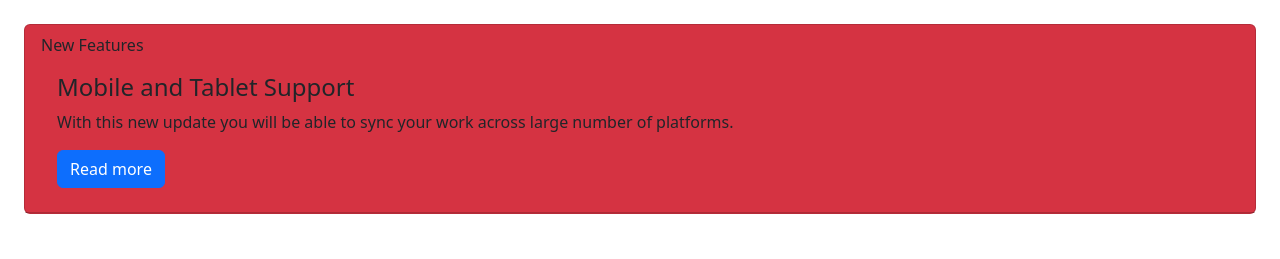
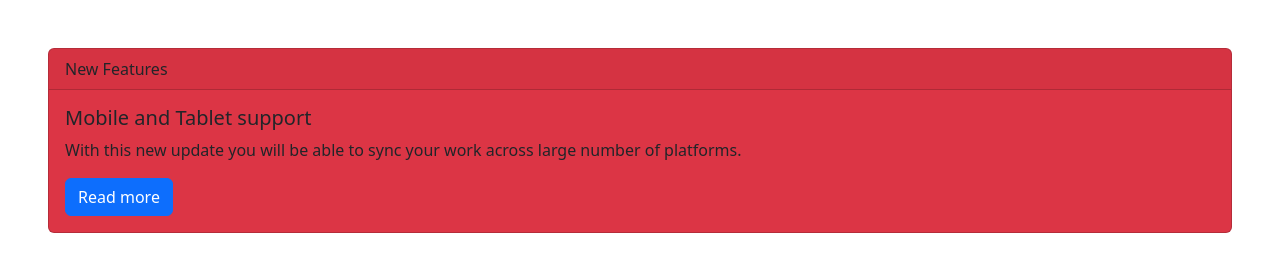
Before and after one commit to acciojob/bootstrap-card-Navdeshsinghsaini, a website: page main.html in a window 1280 px wide. Shown: the top 259 px of the page. Drawn offline with nearby package versions, Linux system fonts and the light colour scheme; grey boxes are pictures that could not be loaded.

Commit message:
initial3

```diff
--- a/main.html
+++ b/main.html
@@ -10,14 +10,14 @@
 
 <body>
 	<!-- the entire body must be written by student -->
-    <div class="card bg-danger m-4">
+  <div class="card m-5 bg-danger">
     <div class="card-header">
       New Features
+    </div>
     <div class="card-body">
-     <h4 class="card-title">Mobile and Tablet Support</h4>
+      <h5 class="card-title">Mobile and Tablet support</h5>
       <p class="card-text">With this new update you will be able to sync your work across large number of platforms.</p>
       <a href="#" class="btn btn-primary">Read more</a>
-  </div>
     </div>
   </div>
 
@@ -30,6 +30,7 @@
         <p class="card-text">Node 5 (east-us) is offline for last 12 days.</p>
       </div>
     </div>
+
     <div class="card" style="max-width: 18rem;">
       <img src="https://images.pexels.com/photos/276267/pexels-photo-276267.jpeg?auto=compress&cs=tinysrgb&w=1260&h=750&dpr=1" class="card-img-top" alt="...">
       <div class="card-body">
```
Lines whose indentation alone changed are shown as unchanged.
